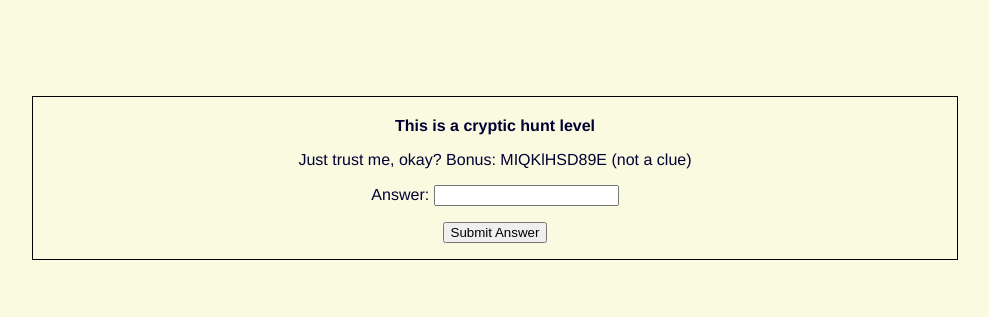
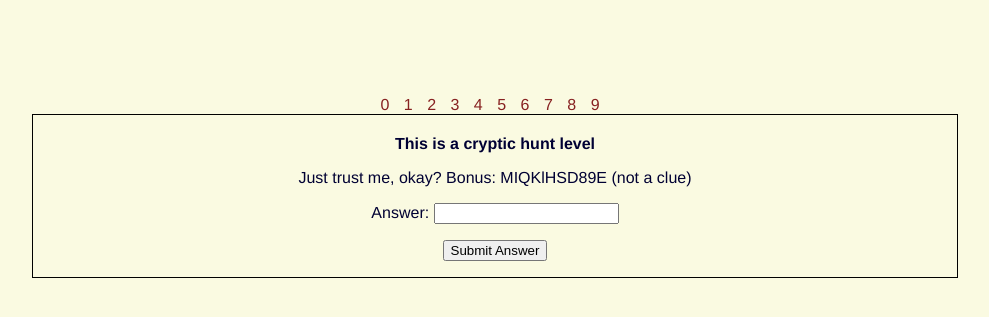
Before and after one commit to barun511/cryptic-hunt-personal, a Django app: page /level/0/ in a window 1280 px wide. Shown: the part 34-351 px from the top of the page, without its empty margins (145-1134 px from the left). Run offline with Django 3.2, Linux system fonts and the light colour scheme; a user stored in the database is signed in; data comes from the database, SQL or seed files in the repository; both versions use the stored data as it was after the commit.

Commit message:
Added previous level functionality

```diff
--- a/hunt/static/index.css
+++ b/hunt/static/index.css
@@ -47,3 +47,13 @@ body
 	padding-top:20px;
 	text-align:center;
 }
+.link a
+{
+	text-decoration: none;
+	color:#872121;
+	padding-right: 10px;
+}
+.link a:hover
+{
+	color:blue;
+}
--- a/hunt/templates/level.html
+++ b/hunt/templates/level.html
@@ -1,6 +1,17 @@
 {% extends 'base.html' %}
 {% block 'content' %}
-
+<div class="links">
+<span class="link">
+	<a href="/level/0">0</a>
+</span>
+{% with ''|center:userlevel as range %}
+{% for i in range %}
+<span class="link">
+	<a href="/level/{{forloop.counter}}">{{forloop.counter}}</a>
+</span>
+{% endfor %}
+{% endwith %}
+</div>
 <div class="level">
 <b>{{level.level_title}}</b>
 <p>
--- a/hunt/views.py
+++ b/hunt/views.py
@@ -5,10 +5,6 @@ from .forms import UserForm, SubmissionForm
 from django.contrib.auth.forms import UserCreationForm
 from .models import Level, Submission, Profile
 # TODO clean up all redundant things.
-
-#CONSTANT DECLARATION OF HIGHEST LEVEL NUMBER HERE
-max_level_number =  7
-
 # Create your views here.
 
 def index(request):
@@ -43,7 +39,8 @@ def play(request):
 
 def level(request, level_number):
     print(level_number)
-    if int(level_number) > max_level_number:
+    print(len(Level.objects.all()))
+    if int(level_number) >= len(Level.objects.all()):
         return render(request, 'finished.html', {})
     if request.user.is_authenticated() and request.user.profile.level >= int(level_number): # if the user level isn't high enough to access this level
         current_level = get_object_or_404(Level, level_number=level_number) # then they will simply be redirected to play which redirects them to the latest unsolved level
@@ -51,7 +48,8 @@ def level(request, level_number):
         acccessible_levels = Level.objects.filter(level_number=request.user.profile.level)
         if request.method == "GET":
             form = SubmissionForm()
-            return render(request, 'level.html', {'level' : current_level, 'form' : form})
+
+            return render(request, 'level.html', {'userlevel' : request.user.profile.level, 'level' : current_level, 'form' : form})
         else:
             form = SubmissionForm(request.POST)
             if form.is_valid():
@@ -87,7 +85,7 @@ def level(request, level_number):
                     if (request.user.profile.level == current_level.level_number):
                         request.user.profile.level = current_level.level_number + 1
                         request.user.save()
-                    return redirect('level', request.user.profile.level)
+                    return redirect('level', current_level.level_number + 1)
                     # requests.user.profle.level+=1 <-- This is INCORRECT, Preetha/Paul. Can you figure out what the potential issue is?
                 else:
                     print("XD")
```
Also changed, not shown: db.sqlite3.
